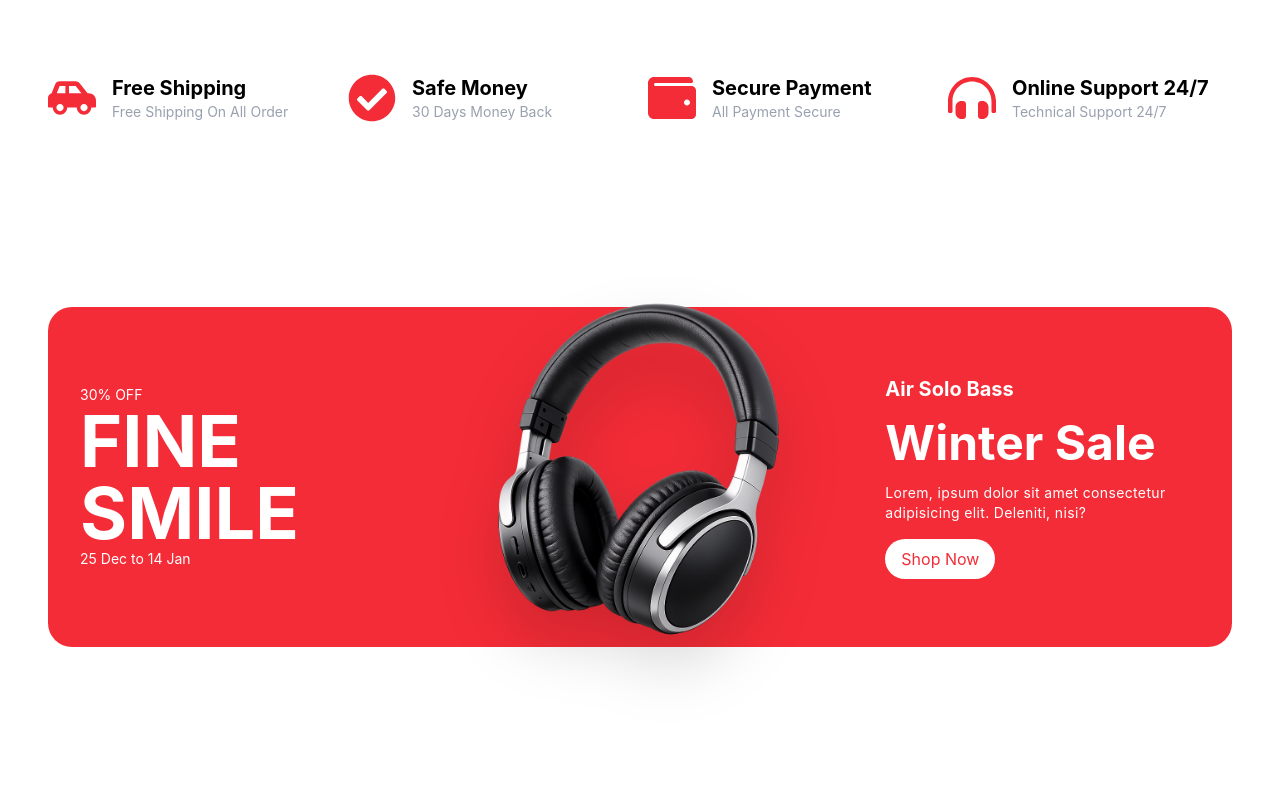
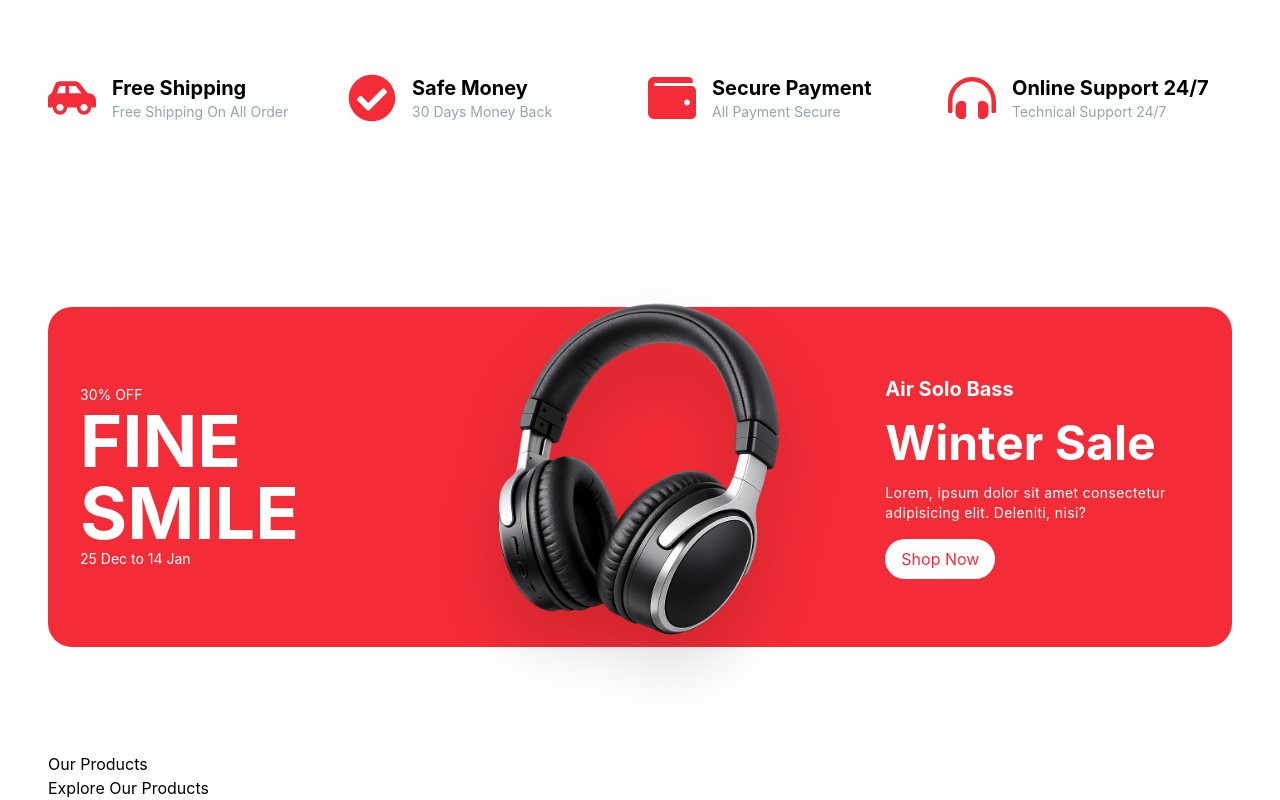
Before and after one commit to kaxadeveloper/Ecommerce, a React (Vite) app: page / in a window 1280 px wide. Shown: the part 1500-2300 px from the top of the page. Before the commit the page ends 2252 px from the top, so only its background shows below. Built offline with nearby package versions, Linux system fonts and the light colour scheme.

Commit message:
add props to Heading component

```diff
--- a/src/components/Products/Products.jsx
+++ b/src/components/Products/Products.jsx
@@ -1,10 +1,11 @@
 import React from 'react'
+import Heading from '../Shared/Heading'
 
 const Products = () => {
     return (
         <div>
             <div className="container">
-
+                <Heading title="Our Products" subtitle={"Explore Our Products"}/>
             </div>
         </div>
     )
```
